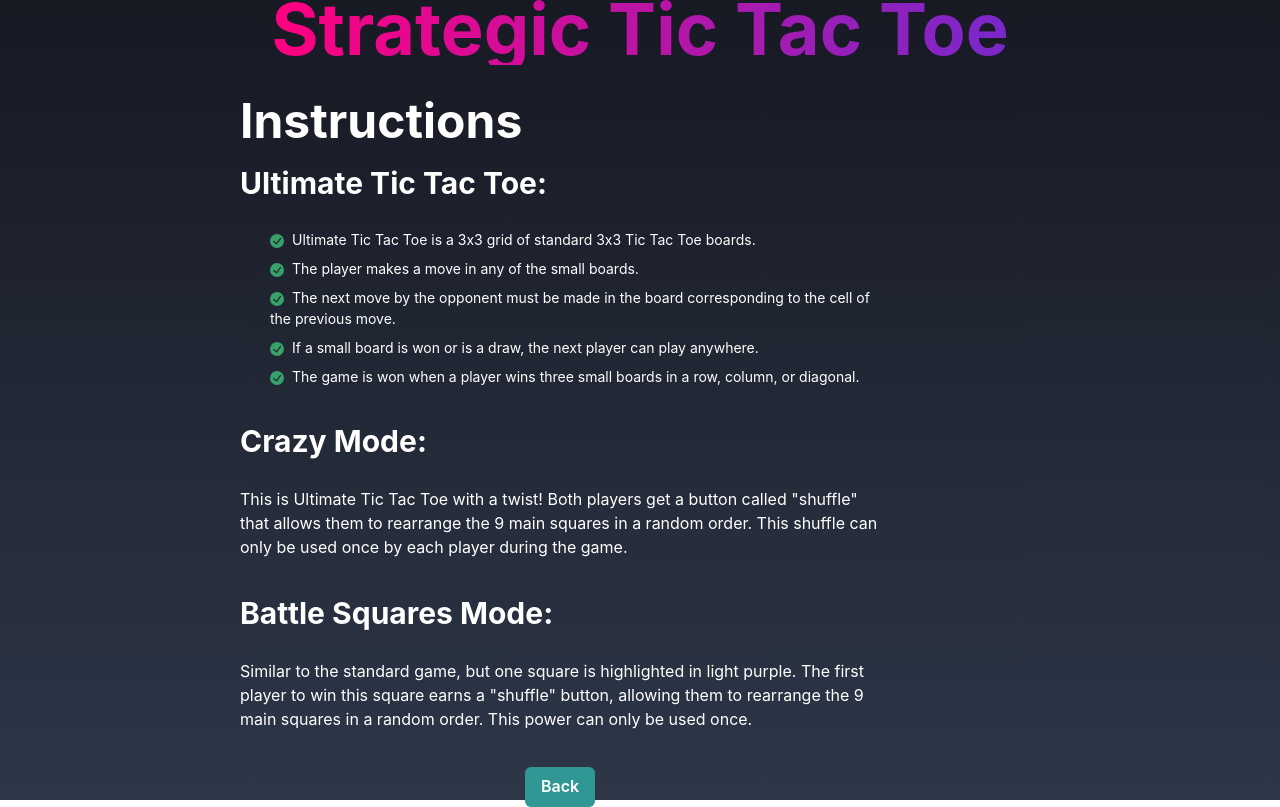
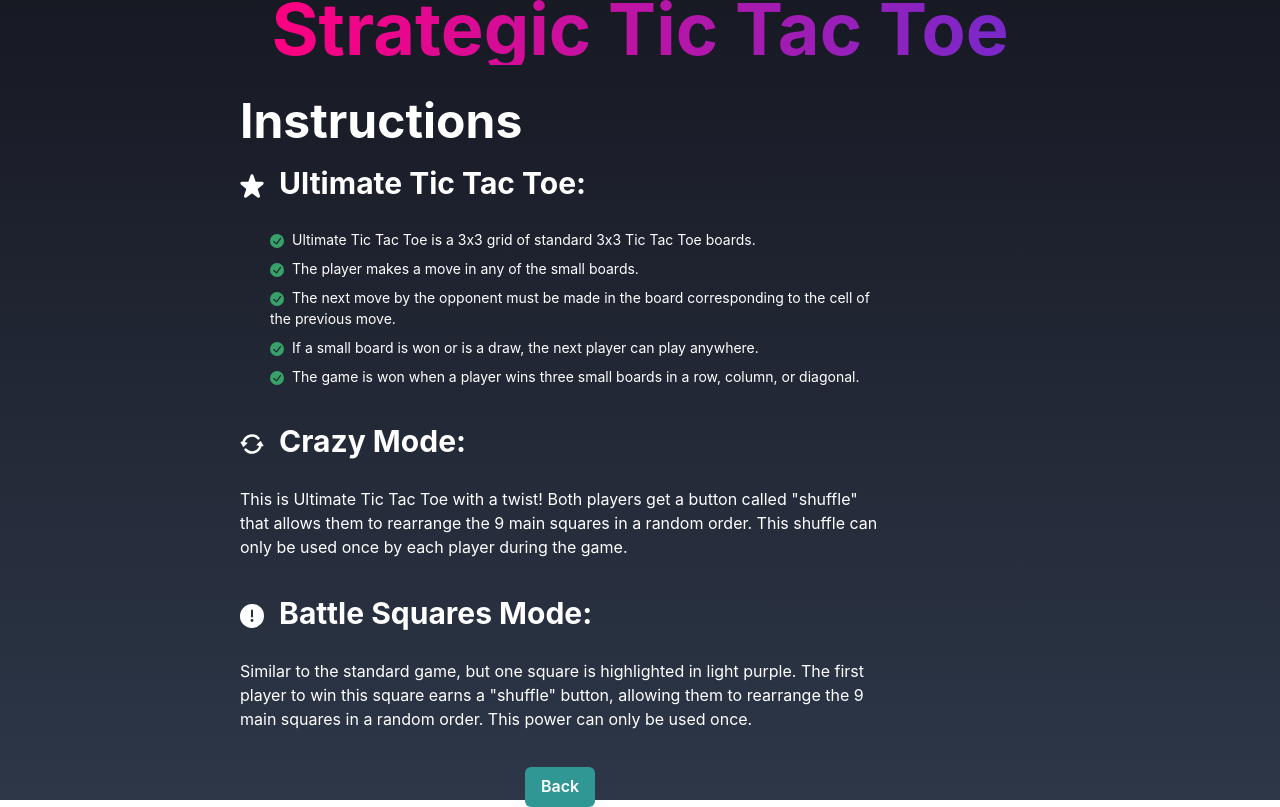
Before and after one commit to JetJadeja/strategic-tic-tac-toe, a React (Create React App) app: page / in a window 1280 px wide. Both pictures are taken after a click on the button "Instructions". Built offline with nearby package versions, Linux system fonts and the light colour scheme.

Commit message:
Add icons

```diff
--- a/src/components/shared/Instructions.tsx
+++ b/src/components/shared/Instructions.tsx
@@ -10,7 +10,12 @@ import {
   ListItem,
   ListIcon,
 } from "@chakra-ui/react";
-import { CheckCircleIcon } from "@chakra-ui/icons";
+import {
+  CheckCircleIcon,
+  RepeatIcon,
+  StarIcon,
+  WarningIcon,
+} from "@chakra-ui/icons";
 
 const Instructions = React.memo(({ goBack }: { goBack: () => void }) => {
   return (
@@ -21,7 +26,7 @@ const Instructions = React.memo(({ goBack }: { goBack: () => void }) => {
         </Heading>
 
         <Heading as="h3" size="lg" mb={2}>
-          Ultimate Tic Tac Toe:
+          <StarIcon boxSize="6" mr={2} /> Ultimate Tic Tac Toe:
         </Heading>
         <List spacing={2} mb={4}>
           <ListItem>
@@ -51,7 +56,7 @@ const Instructions = React.memo(({ goBack }: { goBack: () => void }) => {
         </List>
 
         <Heading as="h3" size="lg" mb={2}>
-          Crazy Mode:
+          <RepeatIcon boxSize="6" mr={2} /> Crazy Mode:
         </Heading>
         <Text fontSize="md" mb={4}>
           This is Ultimate Tic Tac Toe with a twist! Both players get a button
@@ -61,7 +66,7 @@ const Instructions = React.memo(({ goBack }: { goBack: () => void }) => {
         </Text>
 
         <Heading as="h3" size="lg" mb={2}>
-          Battle Squares Mode:
+          <WarningIcon boxSize="6" mr={2} /> Battle Squares Mode:
         </Heading>
         <Text fontSize="md" mb={4}>
           Similar to the standard game, but one square is highlighted in light
```
